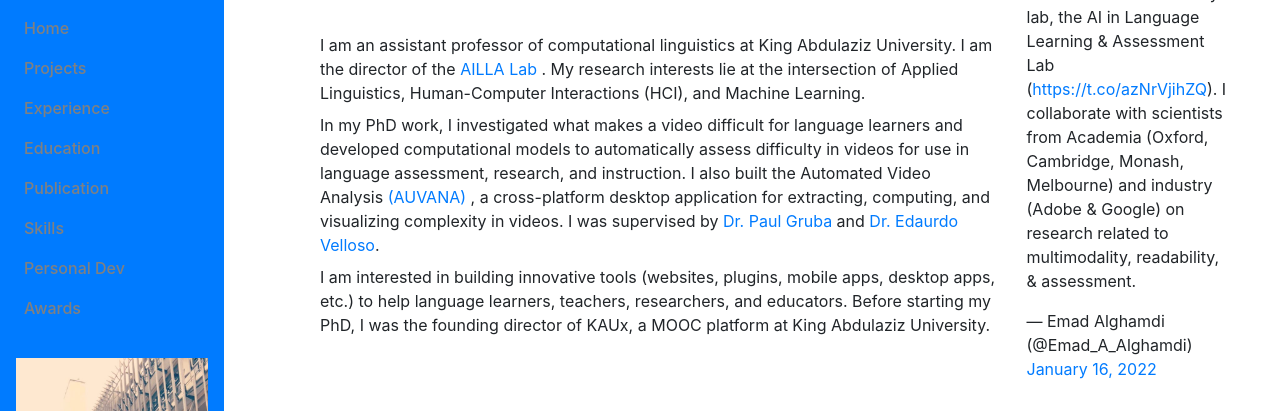
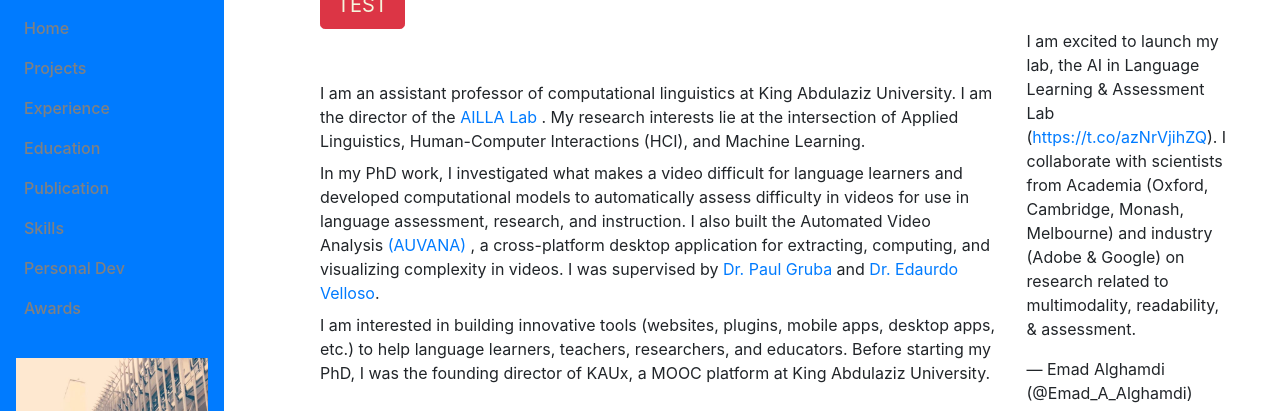
Before and after one commit to Eaalghamdi/Eaalghamdi.github.io, a website with bundled scripts: page index.html in a window 1280 px wide. Shown: the part 67-478 px from the top of the page. Built offline with nearby package versions, Linux system fonts and the light colour scheme; a web font is replaced by a local one.

Commit message:
Update index.html

```diff
--- a/index.html
+++ b/index.html
@@ -82,11 +82,11 @@
 <div class="row padding-top">
 
 
-  <!-- <div class="my-auto col-9">
+  <div class="my-auto col-9">
 
   <button class="btn btn-lg btn-danger">
     <a style="color: beige;" href="https://docs.google.com/forms/d/e/1FAIpQLScsvx_Q4kGwU2IXNJ57NC-mFrd2CGVMya9LRjSRLTNVZQvaRA/viewform?usp=sf_link"  target=”_blank”> TEST  </a></button>
-  </div> -->
+  </div>
 
         <div class="my-auto col-9">
 
```
